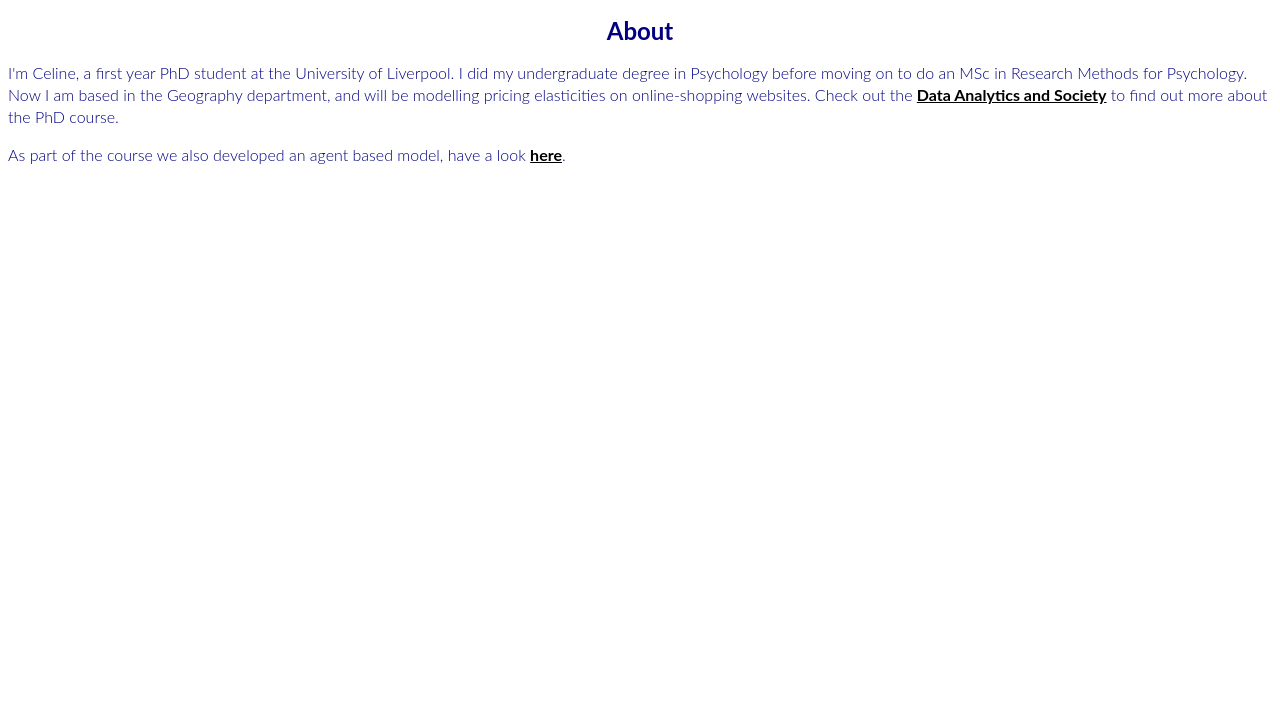
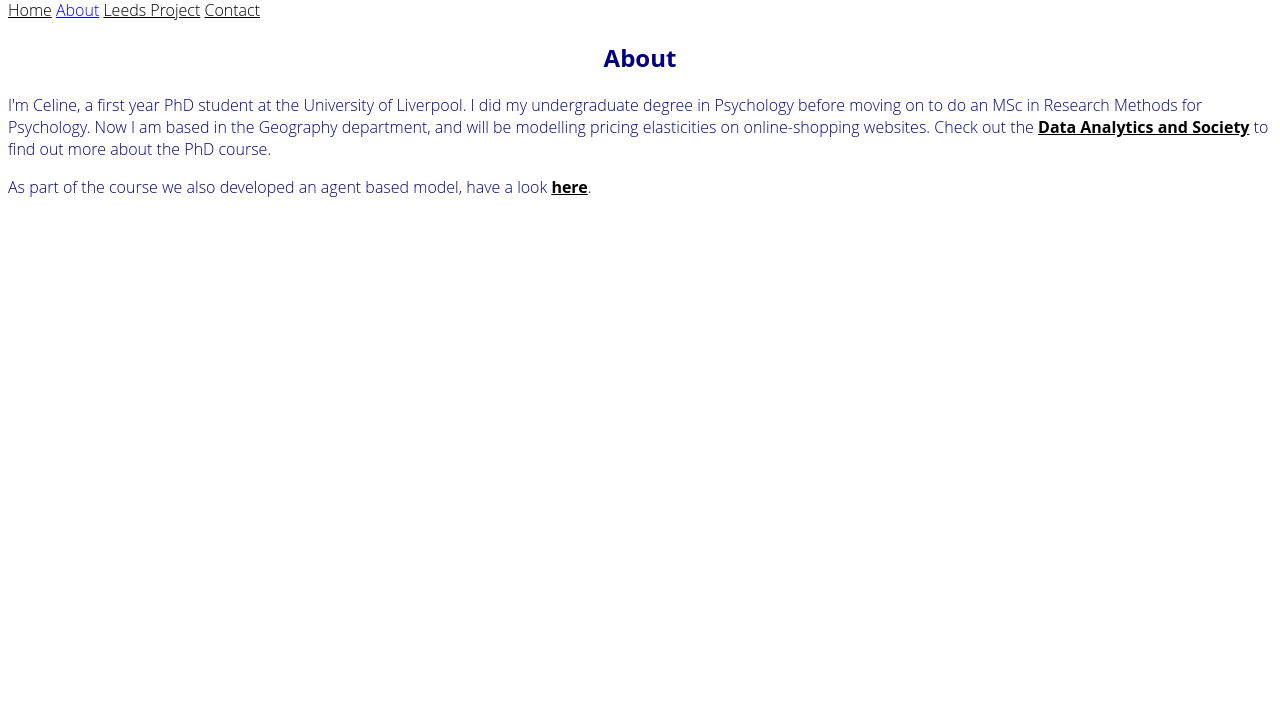
Before and after one commit to voluzy/voluzy.github.io, a plain HTML site: page about.html in a window 1280 px wide. Shown: the part 73-800 px from the top of the page. Drawn offline with Linux system fonts and the light colour scheme.

Commit message:
Update about.html

```diff
--- a/about.html
+++ b/about.html
@@ -3,7 +3,7 @@
 body {
     background: #ffffff;
     color: #000080;
-    font: 300 16px/22px "Lato", "Open Sans", "Helvetica Neue", Helvetica, Arial, sans-serif;
+    font-family: 'Open Sans', sans-serif; font-size: 16/24px; font-style: normal; font-variant: normal; font-weight: 300;
 }
 </STYLE>
 <TITLE>
@@ -17,10 +17,10 @@ About | Céline Chalupa
 
 
 	<div class="topnav">
-	<a class="active" href="https://voluzy.github.io">Home</a>
-	<a href="/about">About</a>
-	<a href="/leeds project">Leeds Project</a>
-	<a href="/contact">Contact</a>
+	<a class="active" href="https://voluzy.github.io"style="color: black">Home</a>
+	<a href="/about"style="color: blue">About</a>
+	<a href="/leeds project"style="color: black">Leeds Project</a>
+	<a href="/contact"style="color: black">Contact</a>
 	</div>
 
 
```
